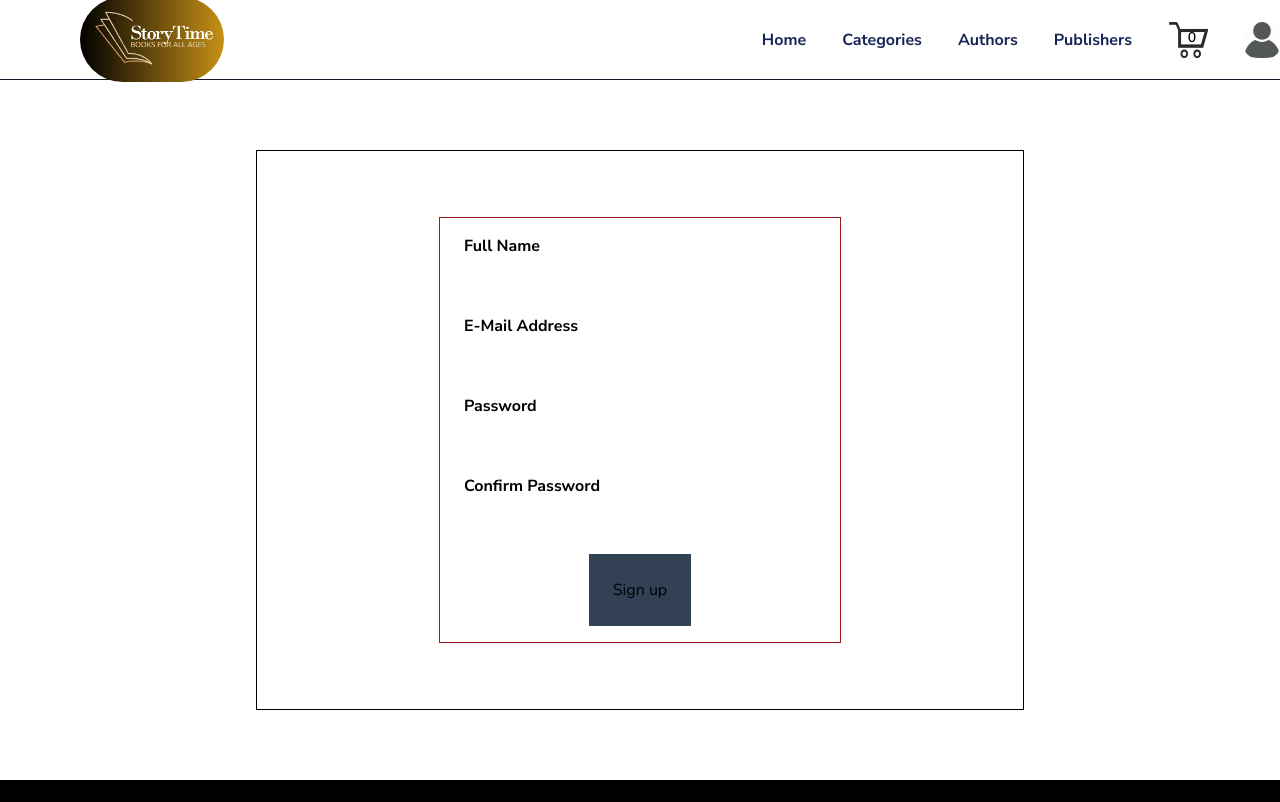
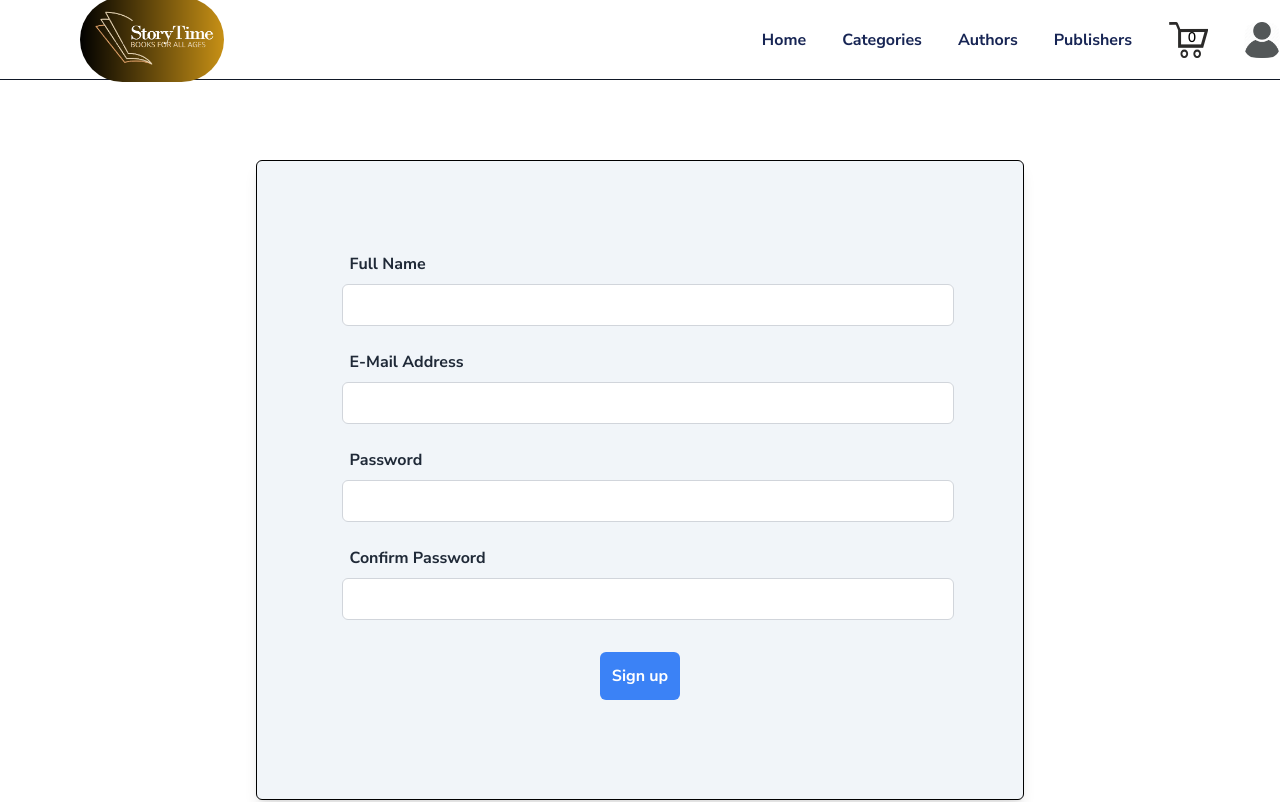
Before and after one commit to ozgurbicak/onlinebookshop, a React (Create React App) app: page /register in a window 1280 px wide. Shown: the top 802 px of the page. Built offline with nearby package versions, Linux system fonts and the light colour scheme.

Commit message:
toast&cart

```diff
--- a/package.json
+++ b/package.json
@@ -3,6 +3,7 @@
   "version": "0.1.0",
   "private": true,
   "dependencies": {
+    "@reduxjs/toolkit": "^2.2.2",
     "@testing-library/jest-dom": "^5.17.0",
     "@testing-library/react": "^13.4.0",
     "@testing-library/user-event": "^13.5.0",
@@ -12,9 +13,11 @@
     "react": "^18.2.0",
     "react-dom": "^18.2.0",
     "react-icons": "^5.0.1",
+    "react-redux": "^9.1.0",
     "react-router": "^6.22.3",
     "react-router-dom": "^6.22.3",
     "react-scripts": "5.0.1",
+    "react-toastify": "^10.0.5",
     "web-vitals": "^2.1.4"
   },
   "scripts": {
--- /dev/null
+++ b/panel/BookPanel.js
@@ -0,0 +1,5 @@
+function BookPanel() {
+  return <div></div>;
+}
+
+export default BookPanel;
--- a/src/components/BookDetails.js
+++ b/src/components/BookDetails.js
@@ -1,11 +1,18 @@
 import { useEffect, useState } from "react";
 import StarRating from "./StarRating";
 import { useLocation } from "react-router";
+import { useDispatch, useSelector } from "react-redux";
+import { addToCart } from "../redux/BookSlice";
+import { ToastContainer, toast } from "react-toastify";
 
 function BookDetails() {
+  const [quantity, setQuantity] = useState(1);
+
   const [details, setDetails] = useState({});
   const [rating, setRating] = useState(0);
   const location = useLocation();
+  const dispatch = useDispatch();
+  const productData = useSelector((state) => state.book.productData);
 
   useEffect(() => {
     setDetails(location.state.item);
@@ -13,18 +20,12 @@ function BookDetails() {
 
   console.log(details);
 
-  const [quantity, setQuantity] = useState(0);
-
   function handleButtonPlus() {
     setQuantity(quantity < 10 ? quantity + 1 : quantity);
   }
 
   function handleButtonMinus() {
     setQuantity(quantity > 0 ? quantity - 1 : quantity);
-  }
-
-  function handleAddToCart() {
-    console.log(`Added ${quantity} ${details.book_name} to cart`);
   }
 
   function handleSetRating(rating) {
@@ -85,14 +86,40 @@ function BookDetails() {
               </button>
             </div>
             <button
-              onClick={handleAddToCart}
+              onClick={() =>
+                dispatch(
+                  addToCart({
+                    id: details.id,
+                    book_name: details.book_name,
+                    author_name: details.author_name,
+                    quantity: quantity,
+                    price: details.price,
+                  })
+                )
+              }
               className="px-4 py-2 text-white bg-blue-500 rounded-lg hover:bg-blue-600 focus:outline-none focus:ring-2 focus:ring-blue-400"
             >
               Add to Cart
             </button>
           </div>
+          <p className="text-base font-medium text-gray-500">
+            Categories:{" "}
+            <span className="font-medium capitalize">{details.categories}</span>
+          </p>
         </div>
       </div>
+      <ToastContainer
+        position="top-right"
+        autoClose={2000}
+        hideProgressBar={false}
+        newestOnTop={false}
+        closeOnClick
+        rtl={false}
+        pauseOnFocusLoss
+        draggable
+        pauseOnHover
+        theme="dark"
+      />
     </div>
   );
 }
--- a/src/components/BooksCard.js
+++ b/src/components/BooksCard.js
@@ -1,7 +1,11 @@
 import React from "react";
+import { useDispatch } from "react-redux";
 import { useNavigate } from "react-router";
+import { addToCart } from "../redux/BookSlice";
 
 function BooksCard({ bookData }) {
+  const dispatch = useDispatch();
+
   const navigate = useNavigate();
 
   const id = bookData.book_name;
@@ -33,7 +37,20 @@ function BooksCard({ bookData }) {
 
         <div className="flex justify-between items-center p-1 m-3">
           <p className="text-black font-semibold p-3">{bookData.price} USD</p>
-          <button className="bg-blue-500 text-white px-3 py-2 rounded hover:bg-blue-600 transition-colors duration-300">
+          <button
+            onClick={() =>
+              dispatch(
+                addToCart({
+                  id: bookData.id,
+                  book_name: bookData.book_name,
+                  author_name: bookData.author_name,
+                  quantity: 1,
+                  price: bookData.price,
+                })
+              )
+            }
+            className="bg-blue-500 text-white px-3 py-2 rounded hover:bg-blue-600 transition-colors duration-300"
+          >
             Add to Cart
           </button>
         </div>
--- a/src/components/Header.js
+++ b/src/components/Header.js
@@ -1,8 +1,12 @@
 import React from "react";
 import { logo, cart, user } from "../assets/index";
 import { Link } from "react-router-dom";
+import { useSelector } from "react-redux";
 
 function Header() {
+  const productData = useSelector((state) => state.book.productData);
+  const quantity = productData.length;
+
   return (
     <div className="font-title w-full h-20 bg-white border-b-[1px] border-b-gray-900 sticky top-0 z-50">
       <div className="max-w-screen-2xl h-full ml-20 mr-auto flex items-center justify-between">
@@ -30,7 +34,7 @@ function Header() {
           <div className="relative">
             <img className="w-10  h-9" src={cart} alt="cart"></img>
             <span className="absolute w-6 top-1.5 left-3 text-sm flex items-center justify-center font-semibold">
-              0
+              {quantity}
             </span>
           </div>
           <img className="w-9 h-9 rounded-xl" src={user} alt="user" />
--- a/src/index.js
+++ b/src/index.js
@@ -1,7 +1,15 @@
 import React from "react";
 import ReactDOM from "react-dom/client";
+import { Provider } from "react-redux";
+import { store } from "./redux/Store";
 import "./index.css";
+import "react-toastify/dist/ReactToastify.css";
+
 import App from "./App";
 
 const root = ReactDOM.createRoot(document.getElementById("root"));
-root.render(<App />);
+root.render(
+  <Provider store={store}>
+    <App />
+  </Provider>
+);
--- a/src/pages/Register.js
+++ b/src/pages/Register.js
@@ -1,61 +1,65 @@
 import React from "react";
+
 function Register() {
   return (
-    <form
-      className="flex justify-center items-center h-[700px] font-title"
-      type="submit"
-    >
-      <div className="w-3/5 h-4/5 border border-black flex justify-center items-center">
-        <div className="border border-red-800 ">
-          <div className="mb-6">
-            <label className="m-2 p-4 font-bold" htmlFor="name">
+    <form className="flex justify-center items-center h-screen font-title">
+      <div className="w-3/5 h-4/5 bg-slate-100 border border-black flex justify-center items-center rounded-md shadow-lg">
+        <div className="flex flex-col w-4/5">
+          <div className="mb-4">
+            <label className="m-2 p-2 font-bold text-gray-800" htmlFor="name">
               Full Name
             </label>
             <input
-              className="m-2 p-2 w-[200px]"
+              className="m-2 p-2 w-full border border-gray-300 rounded-md focus:outline-none focus:ring focus:ring-blue-500"
               name="name"
               type="text"
               required
-            ></input>
+            />
           </div>
-          <div className="mb-6">
-            <label className="m-2 p-4 font-bold" htmlFor="e-mail">
+          <div className="mb-4">
+            <label className="m-2 p-2 font-bold text-gray-800" htmlFor="email">
               E-Mail Address
             </label>
             <input
-              className="m-2 p-2 w-[200px]"
+              className="m-2 p-2 w-full border border-gray-300 rounded-md focus:outline-none focus:ring focus:ring-blue-500"
               name="email"
-              type="text"
+              type="email"
               required
-            ></input>
+            />
           </div>
-
-          <div className="mb-6">
-            <label className="m-2 p-4 font-bold" htmlFor="password">
+          <div className="mb-4">
+            <label
+              className="m-2 p-2 font-bold text-gray-800"
+              htmlFor="password"
+            >
               Password
             </label>
             <input
-              className="m-2 p-2 w-[200px]"
+              className="m-2 p-2 w-full border border-gray-300 rounded-md focus:outline-none focus:ring focus:ring-blue-500"
               name="password"
               type="password"
               required
-            ></input>
+            />
           </div>
-
-          <div className="mb-6">
-            <label className="m-2 p-4 font-bold" htmlFor="confirmPassword">
+          <div className="mb-4">
+            <label
+              className="m-2 p-2 font-bold text-gray-800"
+              htmlFor="confirmPassword"
+            >
               Confirm Password
             </label>
             <input
-              className="m-2 p-2 w-[200px]"
-              name="password"
+              className="m-2 p-2 w-full border border-gray-300 rounded-md focus:outline-none focus:ring focus:ring-blue-500"
+              name="confirmPassword"
               type="password"
               required
-            ></input>
+            />
           </div>
-
           <div className="flex justify-center">
-            <button className="m-4 p-6 bg-slate-700 font-white" type="submit">
+            <button
+              className="m-2 p-3 bg-blue-500 text-white font-bold rounded-md hover:bg-blue-600 focus:outline-none focus:ring focus:ring-blue-500"
+              type="submit"
+            >
               Sign up
             </button>
           </div>
@@ -64,4 +68,5 @@ function Register() {
     </form>
   );
 }
+
 export default Register;
--- /dev/null
+++ b/src/redux/BookSlice.js
@@ -0,0 +1,26 @@
+import { createSlice } from "@reduxjs/toolkit";
+
+const initialState = {
+  productData: [],
+  userInfo: null,
+};
+
+export const BookSlice = createSlice({
+  name: "book",
+  initialState,
+  reducers: {
+    addToCart: (state, action) => {
+      const item = state.productData.find(
+        (item) => item.id === action.payload.id
+      );
+      if (item) {
+        item.quantity += action.payload.quantity;
+      } else {
+        state.productData.push(action.payload);
+      }
+    },
+  },
+});
+
+export const { addToCart } = BookSlice.actions;
+export default BookSlice.reducer;
--- /dev/null
+++ b/src/redux/Store.js
@@ -0,0 +1,8 @@
+import { configureStore } from "@reduxjs/toolkit";
+import bookReducer from "./BookSlice";
+
+export const store = configureStore({
+  reducer: {
+    book: bookReducer,
+  },
+});
```
Also changed, not shown: 1 other file (tests, documents, lock files or other folders).
